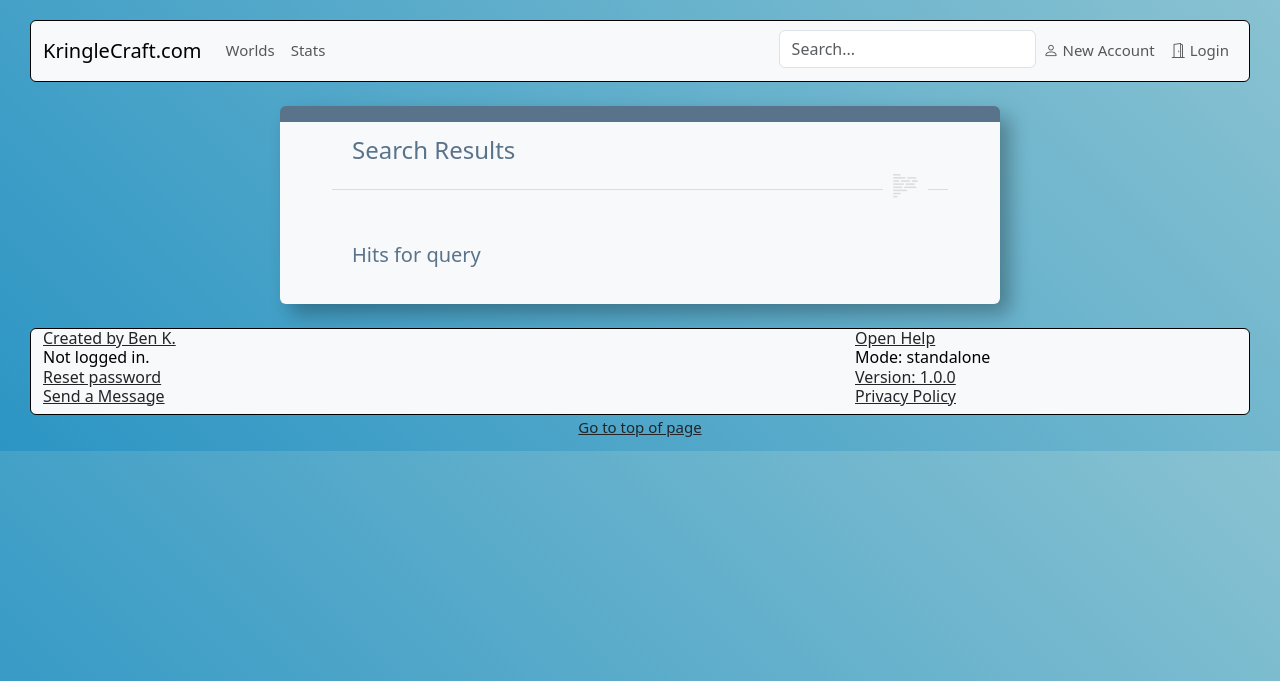
After one commit to benjamin-bk-krueger/kringlecraft, a Flask app: page /search in a window 1280 px wide. The commit adds this page. Shown: the top 681 px of the page. Run offline with Flask 3, Linux system fonts and the light colour scheme; some libraries are stand-ins or nearby versions.

Commit message:
Add search feature across all objectives and solutions
The addition includes creating a route '/search' in data_views.py that fetches search results from various services. It also implements a 'search_binary_text' function in misc_tools.py to enable search in binary data. The front end changes include provision of a search input box in _layout.html and a new 'search.html' to display the results. Additionally, a function 'find_visible_worlds' is introduced in world_services.py to support the search feature.

```diff
--- a/kringlecraft/services/world_services.py
+++ b/kringlecraft/services/world_services.py
@@ -30,6 +30,14 @@ def find_active_worlds() -> list[World] | None:
     session = db_session.create_session()
     try:
         return session.query(World).filter(World.archived == False).order_by(World.name.asc()).all()
+    finally:
+        session.close()
+
+
+def find_visible_worlds() -> list[World] | None:
+    session = db_session.create_session()
+    try:
+        return session.query(World).filter(World.visible == True).order_by(World.name.asc()).all()
     finally:
         session.close()
 
--- /dev/null
+++ b/kringlecraft/templates/data/search.html
@@ -0,0 +1,22 @@
+{# /search #}
+{% extends 'shared/_layout.html' %}
+
+{% block title %}Search Results{% endblock %}
+
+{% block content %}
+    <div class="container-fluid c-restricted-md c-header c-shadow rounded bg-light mt-4 py-4">
+        <div class="container-fluid c-restricted-sm">
+            {#  Show search results in all stored elements in database #}
+            <div class="mb-3 fs-4 c-title">Search Results</div>
+            <div class="underline"><span><i class="bi bi-body-text" aria-hidden="true"></i></span></div>
+            <div>
+                <div class="mb-2 mt-2 fs-5 c-subtitle">Hits for {{ search_string }}</div>
+                <ul class="list-group">
+                    {% for hit in all_hits %}
+                        <li class="list-group-item"><a href="{{ hit[0] }}">{{ hit[1] }}</a></li>
+                    {% endfor %}
+                </ul>
+            </div>
+        </div>
+    </div>
+{% endblock %}
--- a/kringlecraft/templates/shared/_layout.html
+++ b/kringlecraft/templates/shared/_layout.html
@@ -51,6 +51,11 @@
                     </ul>
 
                     <ul class="navbar-nav ms-auto mb-2 mb-lg-0">
+                        <li class="nav-item">
+                            <form action="/search" method="get" class="d-flex justify-content-center">
+                                <input type="text" name="query" class="form-control" placeholder="Search...">
+                            </form>
+                        </li>
                         {% if current_user.is_authenticated %}
                             <li class="nav-item"><a class="nav-link" href="{{ url_for('account.profile_edit') }}"><i class="bi bi-person-fill"></i> My Account</a></li>
                             <li class="nav-item"><a class="nav-link" href="{{ url_for('home.logout') }}"><i class="bi bi-door-open-fill"></i> Logout</a></li>
--- a/kringlecraft/views/data_views.py
+++ b/kringlecraft/views/data_views.py
@@ -4,7 +4,7 @@ from flask_login import (login_required, current_user)  # to manage user session
 from kringlecraft.utils.mail_tools import (send_mail)
 from kringlecraft.utils.file_tools import (get_temp_file, file_extension, enable_image, read_file_without_extension,
                                            read_all_files_without_extension)
-from kringlecraft.utils.misc_tools import get_markdown
+from kringlecraft.utils.misc_tools import (get_markdown, search_binary_text)
 
 blueprint = flask.Blueprint('data', __name__, template_folder='templates')
 
@@ -680,3 +680,48 @@ def answer(objective_id):
                                  objective_types=objective_services.get_objective_types(),
                                  md_challenge=md_challenge, md_solution=md_solution,
                                  candidate_solutions=candidate_solutions, user_list=user_list)
+
+
+# Searches all objectives and solutions
+@blueprint.route('/search', methods=['GET'])
+def search():
+    # (1) import forms and utilities
+    import kringlecraft.services.world_services as world_services
+    import kringlecraft.services.room_services as room_services
+    import kringlecraft.services.objective_services as objective_services
+    import kringlecraft.services.solution_services as solution_services
+
+    # (2) initialize form data
+    search_string = flask.request.args.get('query', default="query", type=str)
+    all_hits: list[tuple[str, str]] = []
+
+    all_worlds = world_services.find_all_worlds()
+    for my_world in all_worlds:
+        if search_string.lower() in my_world.name.lower():
+            all_hits.append((flask.url_for('data.worlds', highlight=my_world.id), my_world.name))
+        all_rooms = room_services.find_world_rooms(my_world.id)
+        for my_room in all_rooms:
+            if search_string.lower() in my_room.name.lower():
+                all_hits.append((flask.url_for('data.rooms', world_id=my_world.id, highlight=my_room.id), my_room.name))
+            all_objectives = objective_services.find_room_objectives(my_room.id)
+            for my_objective in all_objectives:
+                if search_string.lower() in my_objective.name.lower():
+                    all_hits.append((flask.url_for('data.objectives', room_id=my_room.id, highlight=my_objective.id), my_objective.name))
+                hit_text = search_binary_text(my_objective.challenge, search_string)
+                if hit_text:
+                    all_hits.append((flask.url_for('data.answer', objective_id=my_objective.id), hit_text))
+
+    all_visible_worlds = world_services.find_visible_worlds()
+    for my_world in all_visible_worlds:
+        all_rooms = room_services.find_world_rooms(my_world.id)
+        for my_room in all_rooms:
+            all_objectives = objective_services.find_room_objectives(my_room.id)
+            for my_objective in all_objectives:
+                all_solutions = solution_services.find_active_solutions(my_objective.id)
+                for solution in all_solutions:
+                    hit_text = search_binary_text(solution.notes, search_string)
+                    if hit_text:
+                        all_hits.append((flask.url_for('data.answer', objective_id=my_objective.id), hit_text))
+
+    # (6a) show rendered page
+    return flask.render_template('data/search.html', search_string=search_string, all_hits=all_hits)
```
Also changed, not shown: kringlecraft/utils/misc_tools.py (+25 -0 lines).
